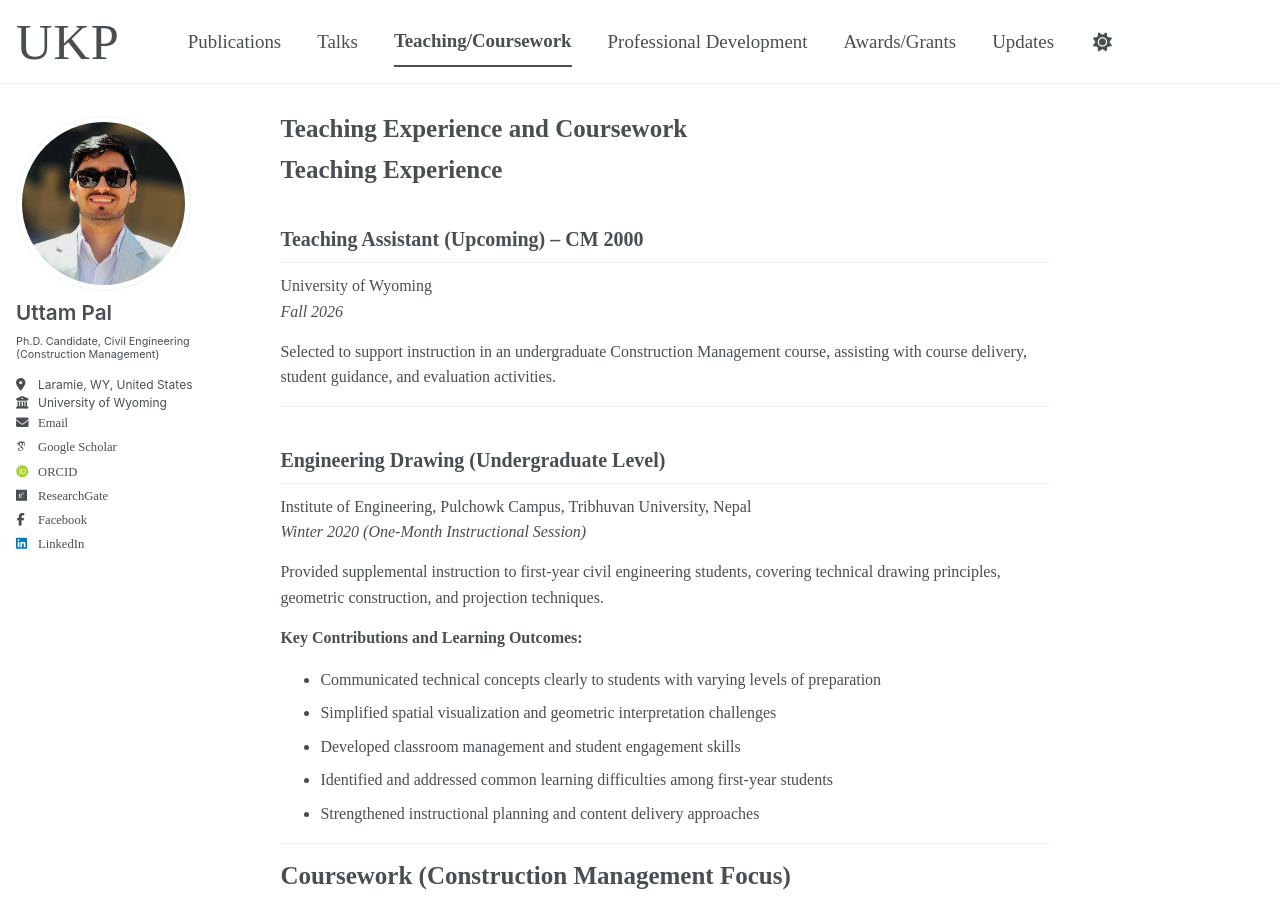
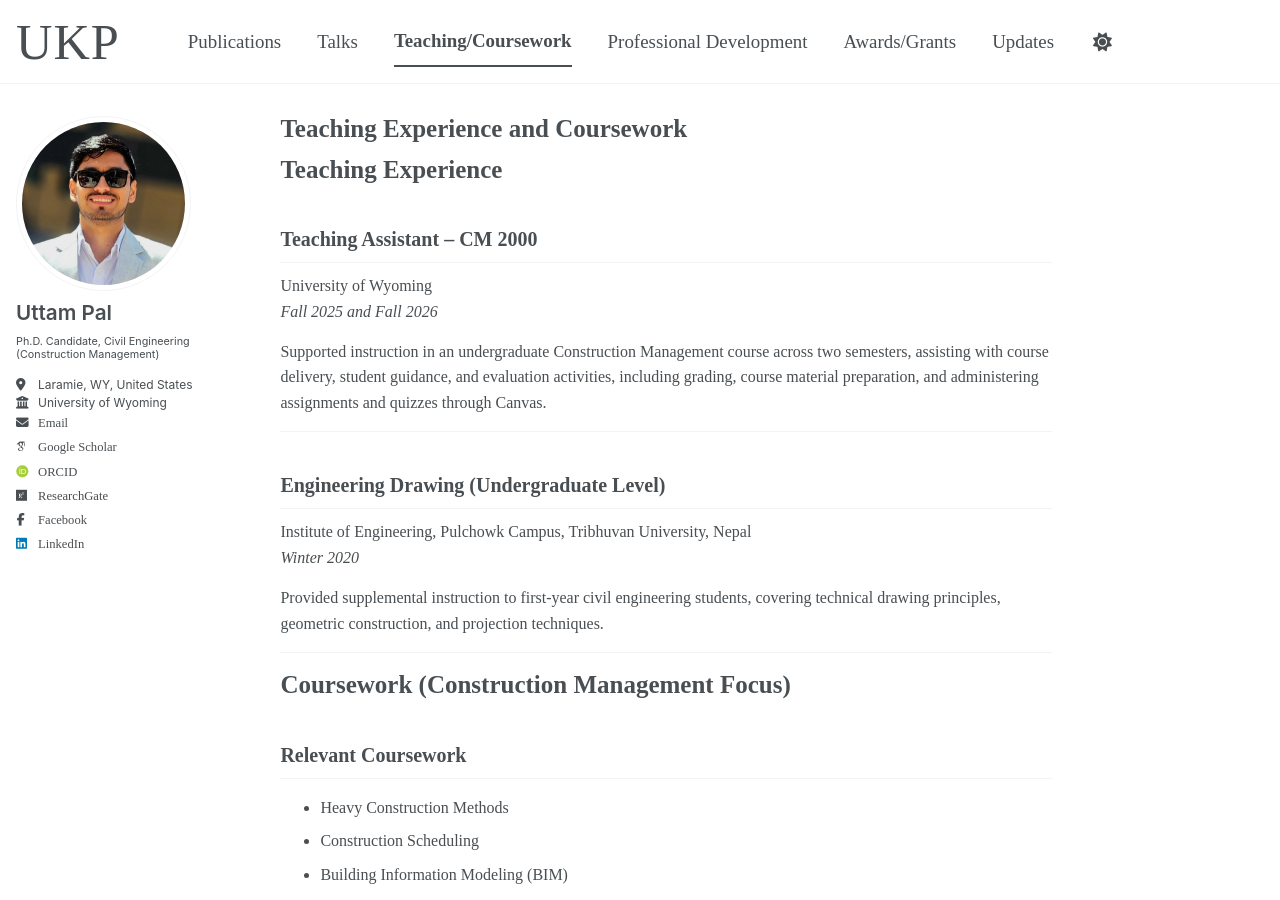
Before and after one commit to pal-uttam/pal-uttam.github.io, a Jekyll site: the page built from _pages/teaching.md, in a window 1280 px wide and 900 px high. Built offline with Jekyll 4.4.1, drawn with Linux system fonts in a browser that asks for light colours; some web fonts are replaced; a script bundle is joined from its source files by our own code; library files that are not in the unit come from our copies.

Commit message:
What I changed

```diff
--- a/_pages/teaching.md
+++ b/_pages/teaching.md
@@ -10,27 +10,19 @@ title: "Teaching Experience and Coursework"
 
 # Teaching Experience
 
-## Teaching Assistant (Upcoming) – CM 2000
+## Teaching Assistant – CM 2000
 University of Wyoming
-*Fall 2026*
+*Fall 2025 and Fall 2026*
 
-Selected to support instruction in an undergraduate Construction Management course, assisting with course delivery, student guidance, and evaluation activities.
+Supported instruction in an undergraduate Construction Management course across two semesters, assisting with course delivery, student guidance, and evaluation activities, including grading, course material preparation, and administering assignments and quizzes through Canvas.
 
 ---
 
 ## Engineering Drawing (Undergraduate Level)
 Institute of Engineering, Pulchowk Campus, Tribhuvan University, Nepal
-*Winter 2020 (One-Month Instructional Session)*
+*Winter 2020*
 
 Provided supplemental instruction to first-year civil engineering students, covering technical drawing principles, geometric construction, and projection techniques.
-
-**Key Contributions and Learning Outcomes:**
-
-- Communicated technical concepts clearly to students with varying levels of preparation
-- Simplified spatial visualization and geometric interpretation challenges
-- Developed classroom management and student engagement skills
-- Identified and addressed common learning difficulties among first-year students
-- Strengthened instructional planning and content delivery approaches
 
 ---
 
```
Also changed, not shown: _pages/about.md (+5 -4 lines).
